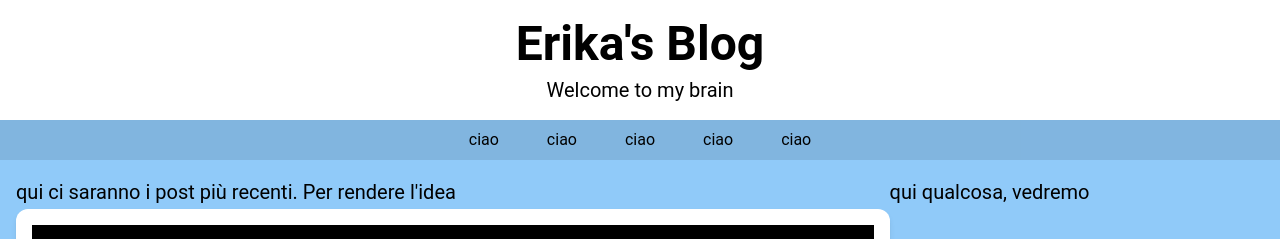
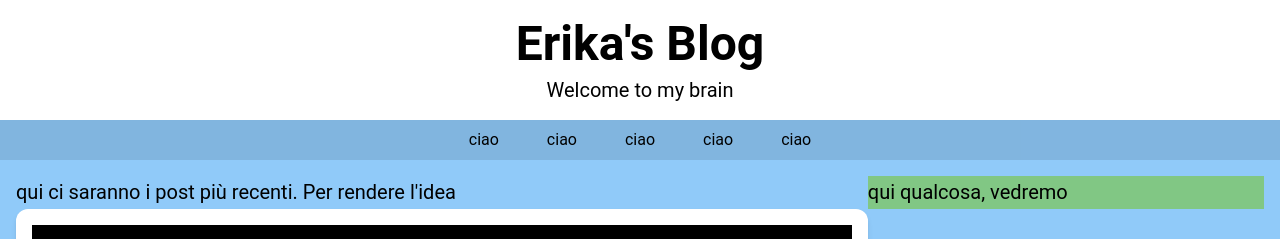
Before and after one commit to matteofazzeri/erikasblog, a React (Vite) app: page /#/ in a window 1280 px wide. Shown: the top 239 px of the page. Built offline with nearby package versions, Linux system fonts and the light colour scheme.

Commit message:
fix: first mobile home version

```diff
--- a/src/pages/Home.jsx
+++ b/src/pages/Home.jsx
@@ -19,7 +19,7 @@ const Home = () => {
           <Typography variant="lead">Welcome to my brain</Typography>
         </div>
       </header>
-      <nav className="w-full h-[5vh] bg-black/10 flex justify-center items-center sticky top-0">
+      <nav className="w-full h-[5vh] bg-black/10 flex justify-center items-center sticky top-0 z-[999]">
         <ul className="flex flex-row gap-12">
           <li>ciao</li>
           <li>ciao</li>
@@ -29,7 +29,7 @@ const Home = () => {
         </ul>
       </nav>
       <section className="w-full max-h-[calc(100vh-15vh-5vh)] flex flex-col md:flex-row p-4 ">
-        <div className="w-full md:w-[70%] h-screen flex flex-col">
+        <div className="w-full md:w-[70%] h-fit flex flex-col">
           <Typography variant="lead">
             qui ci saranno i post più recenti. Per rendere l'idea
           </Typography>
@@ -103,7 +103,7 @@ const Home = () => {
             </CardFooter>
           </Card>
         </div>
-        <div>
+        <div className="w-full md:w-[calc(100vw-70%)] bg-green-300 h-fit">
           <Typography variant="lead">qui qualcosa, vedremo</Typography>
         </div>
       </section>
```
